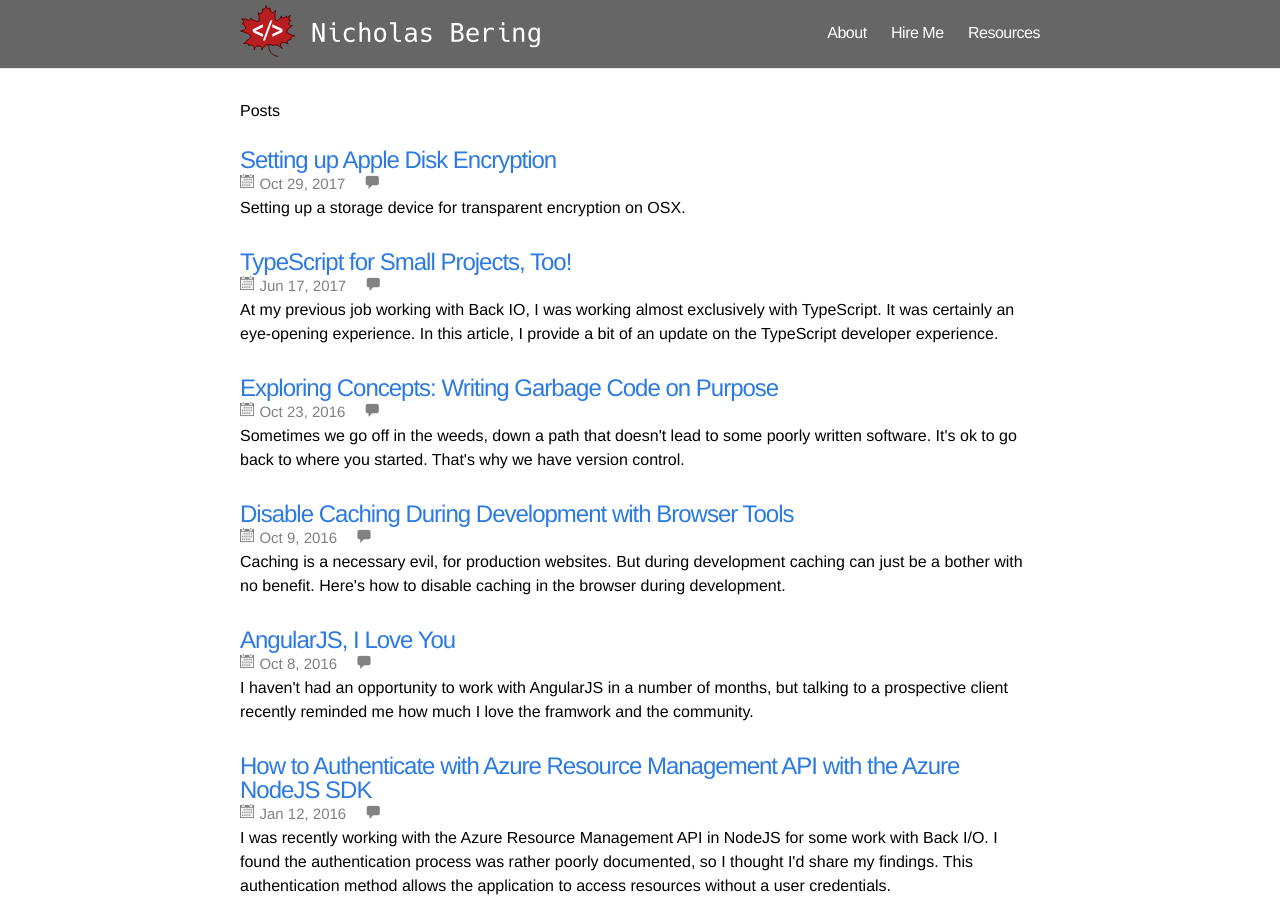
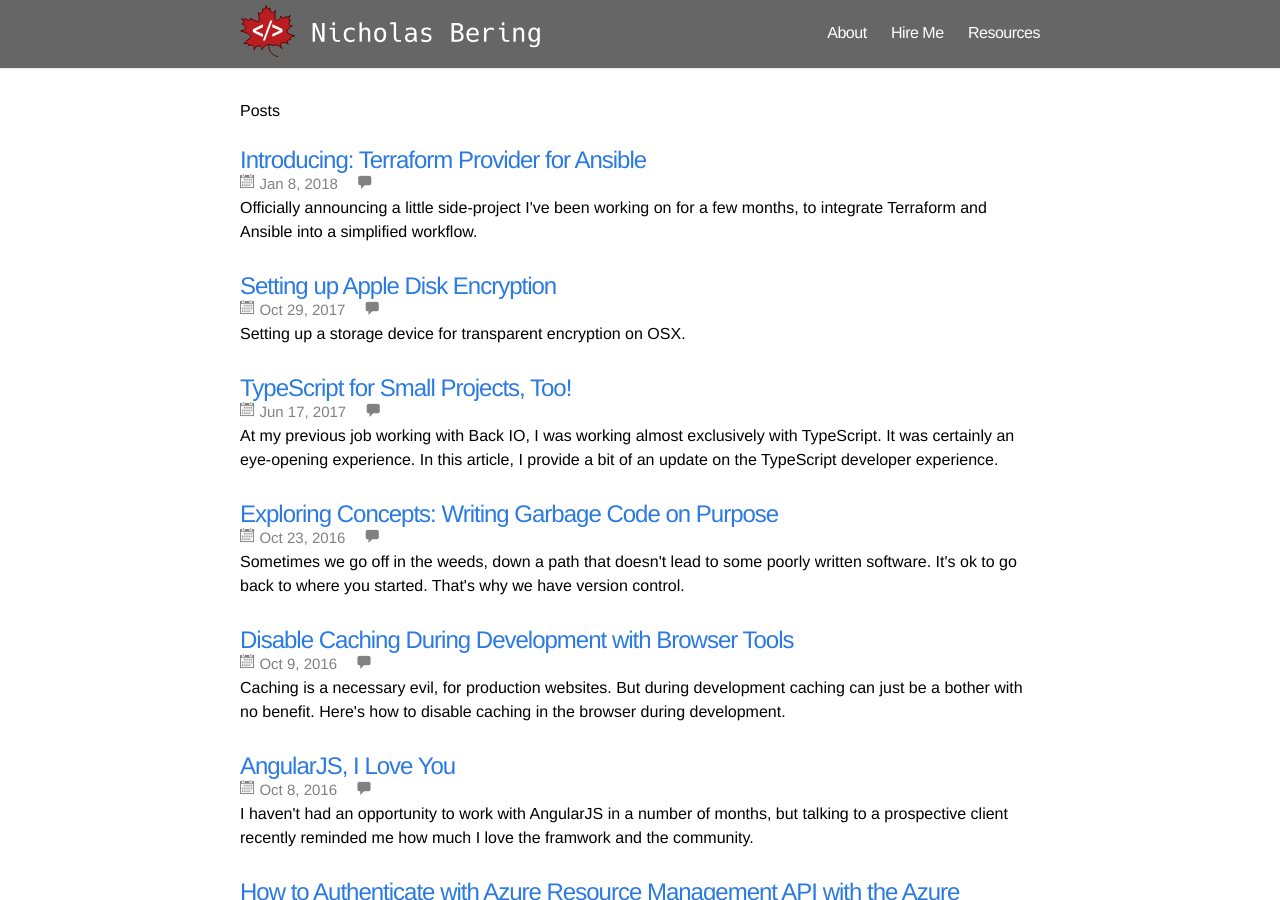
Before and after one commit to nbering/nicholasbering-ca, a Jekyll site: the page built from index.html, in a window 1280 px wide and 900 px high. Built offline with Jekyll 4.4.1, drawn with Linux system fonts in a browser that asks for light colours; nearby versions of some CDN libraries; comment, search, counter and statistics services are not loaded.

```diff
--- a/_drafts/introducing-terraform-provider-ansible.md
+++ b/_posts/2018-01-08-introducing-terraform-provider-ansible.md
@@ -2,11 +2,11 @@
 layout: post
 title: "Introducing: Terraform Provider for Ansible"
 description: |
-    Officially announcing a little side-project I've been working on for a few months.
+    Officially announcing a little side-project I've been working on for a few months, to integrate Terraform and Ansible into a simplified workflow.
 category: tools
 tags: [tools, terraform, ansible]
 author: Nicholas Bering
-date: 2018-01-07
+date: 2018-01-08
 ---
 ## Why an Ansible provider for Terraform?
 As part of our day-to-day workflow at [MedStack][1], we use [Terraform][2] and [Ansible][3]. I did some work early on to manage infrastructure with Ansible, but we found - for our team anyway - that it wasn't a great fit for our workflow. So we brought in Terraform to manage infrastructure, and then Ansible takes over to manage guest machine configuration and software deployment.
```
